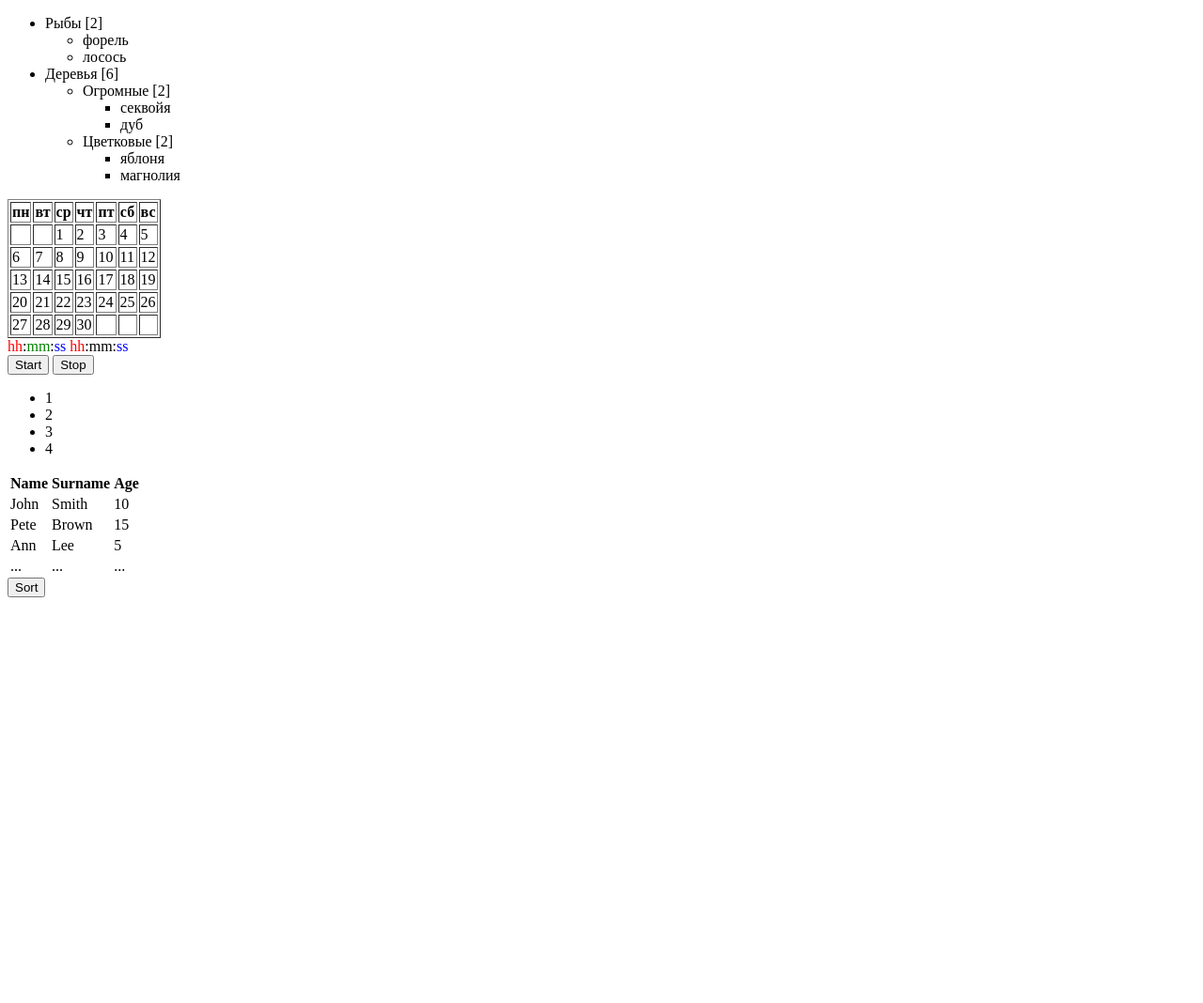
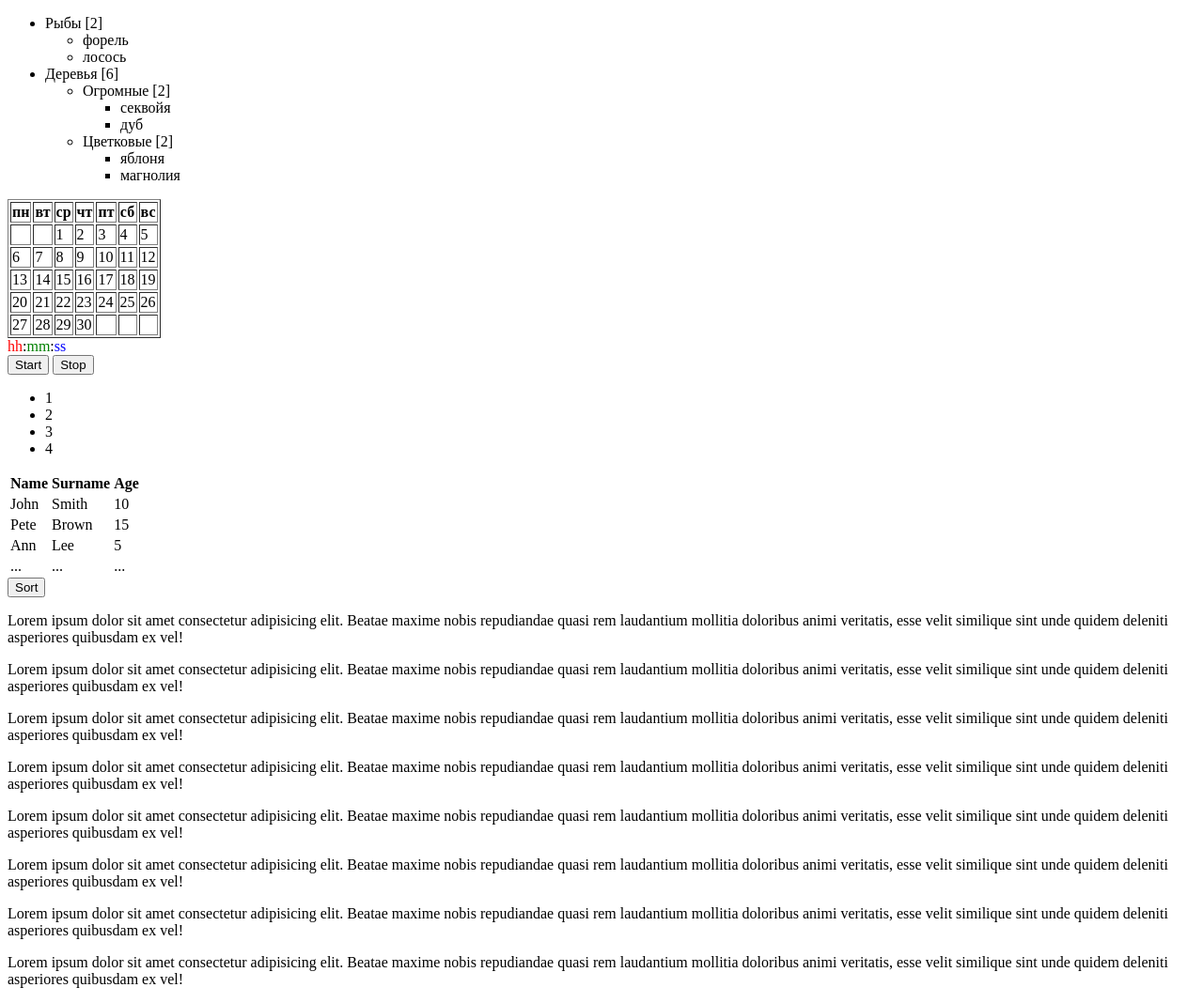
Before and after one commit to IK-Akmal/Frontend, a plain HTML site: page index.html in a window 1280 px wide. Shown: the whole page at 94% size. Before the commit the page ends 800 px from the top, so only its background shows below. Drawn offline with Linux system fonts and the light colour scheme.

Commit message:
задание на тему Размеры и прокрутка элементов

```diff
--- a/index.html
+++ b/index.html
@@ -14,10 +14,7 @@
     <div id="container"></div>
 
     <div id="clock">
-
         <span class="hour">hh</span>:<span class="min">mm</span>:<span class="sec">ss</span>
-        <span class="hour">hh</span>:<span class="8in">mm</span>:<span class="sec">ss</span>
-
         <div>
             <button id="start">Start</button>
             <button id="stop">Stop</button>
@@ -62,6 +59,14 @@
         </tbody>
     </table>
     <button id="btn-sort">Sort</button>
+    <p>Lorem ipsum dolor sit amet consectetur adipisicing elit. Beatae maxime nobis repudiandae quasi rem laudantium mollitia doloribus animi veritatis, esse velit similique sint unde quidem deleniti asperiores quibusdam ex vel!</p>
+    <p>Lorem ipsum dolor sit amet consectetur adipisicing elit. Beatae maxime nobis repudiandae quasi rem laudantium mollitia doloribus animi veritatis, esse velit similique sint unde quidem deleniti asperiores quibusdam ex vel!</p>
+    <p>Lorem ipsum dolor sit amet consectetur adipisicing elit. Beatae maxime nobis repudiandae quasi rem laudantium mollitia doloribus animi veritatis, esse velit similique sint unde quidem deleniti asperiores quibusdam ex vel!</p>
+    <p>Lorem ipsum dolor sit amet consectetur adipisicing elit. Beatae maxime nobis repudiandae quasi rem laudantium mollitia doloribus animi veritatis, esse velit similique sint unde quidem deleniti asperiores quibusdam ex vel!</p>
+    <p>Lorem ipsum dolor sit amet consectetur adipisicing elit. Beatae maxime nobis repudiandae quasi rem laudantium mollitia doloribus animi veritatis, esse velit similique sint unde quidem deleniti asperiores quibusdam ex vel!</p>
+    <p>Lorem ipsum dolor sit amet consectetur adipisicing elit. Beatae maxime nobis repudiandae quasi rem laudantium mollitia doloribus animi veritatis, esse velit similique sint unde quidem deleniti asperiores quibusdam ex vel!</p>
+    <p>Lorem ipsum dolor sit amet consectetur adipisicing elit. Beatae maxime nobis repudiandae quasi rem laudantium mollitia doloribus animi veritatis, esse velit similique sint unde quidem deleniti asperiores quibusdam ex vel!</p>
+    <p>Lorem ipsum dolor sit amet consectetur adipisicing elit. Beatae maxime nobis repudiandae quasi rem laudantium mollitia doloribus animi veritatis, esse velit similique sint unde quidem deleniti asperiores quibusdam ex vel!</p>
 
     <!-- <script src="./alert.js"></script> -->
     <!-- <script src="./variables.js"></script> -->
@@ -75,6 +80,7 @@
     <!-- <script src="./Task.2.13.js"></script> -->
     <script src="./Часть 2/Task.1.7.js"></script>
     <script src="./Часть 2/Task.1.8.js"></script>
+    <script src="./Часть 2/Task.1.9.js"></script>
 
 </body>
 
--- /dev/null
+++ b/Часть 2/Task.1.9.js
@@ -0,0 +1,58 @@
+// Найти размер прокрутки снизу
+// важность: 5
+// Свойство elem.scrollTop содержит размер прокрученной области при отсчёте сверху.
+// А как подсчитать размер прокрутки снизу (назовём его scrollBottom)?
+
+// Напишите соответствующее выражение для произвольного элемента elem.
+
+// P.S. Проверьте: если прокрутки нет вообще или элемент полностью прокручен – оно должно давать 0.
+
+{
+    const elem = document.body;
+    const scrollBottom = elem.scrollHeight - elem.scrollTop - elem.clientHeight;
+}
+
+//----------------------------------------------------------------------------------
+// Узнать ширину полосы прокрутки
+// важность: 3
+// Напишите код, который возвращает ширину стандартной полосы прокрутки.
+
+// Для Windows она обычно колеблется от 12px до 20px.
+// Если браузер не выделяет место под полосу прокрутки (так тоже бывает, она может быть прозрачной над текстом),
+// тогда значение может быть 0px.
+
+// P.S. Ваш код должен работать в любом HTML-документе, независимо от его содержимого.
+
+{
+    const body = document.body;
+
+    let scrollWidth = body.offsetWidth - body.clientWidth;
+}
+
+
+//-------------------------------------------------------------------------------------------
+
+// Поместите мяч в центр поля
+
+// Элемент должен позиционироваться за счёт JavaScript, а не CSS.
+// Код должен работать с любым размером мяча (10, 20, 30 пикселей) и любым размером поля без привязки к исходным значениям.
+// P.S. Да, центрирование можно сделать при помощи чистого CSS, но задача именно на JavaScript.
+// Далее будут другие темы и более сложные ситуации, когда JavaScript будет уже точно необходим, это – своего рода «разминка».
+
+{
+    ball.style.left = Math.round(field.clientWidth / 2 - ball.offsetWidth / 2) + 'px';
+    ball.style.top = Math.round(field.clientHeight / 2 - ball.offsetHeight / 2) + 'px';
+}
+
+//-----------------------------------------------------------------------------------------------
+
+// В чём отличие CSS-свойств width и clientWidth
+// важность: 5
+// В чём отличие между getComputedStyle(elem).width и elem.clientWidth?
+
+// Укажите хотя бы 3 отличия, лучше – больше.
+
+{
+    // clientWidth возвращает число, а getComputedStyle(elem).width – строку с px на конце.
+    // getComputedStyle не всегда даст ширину, он может вернуть, к примеру, "auto" для строчного элемента
+}
```
